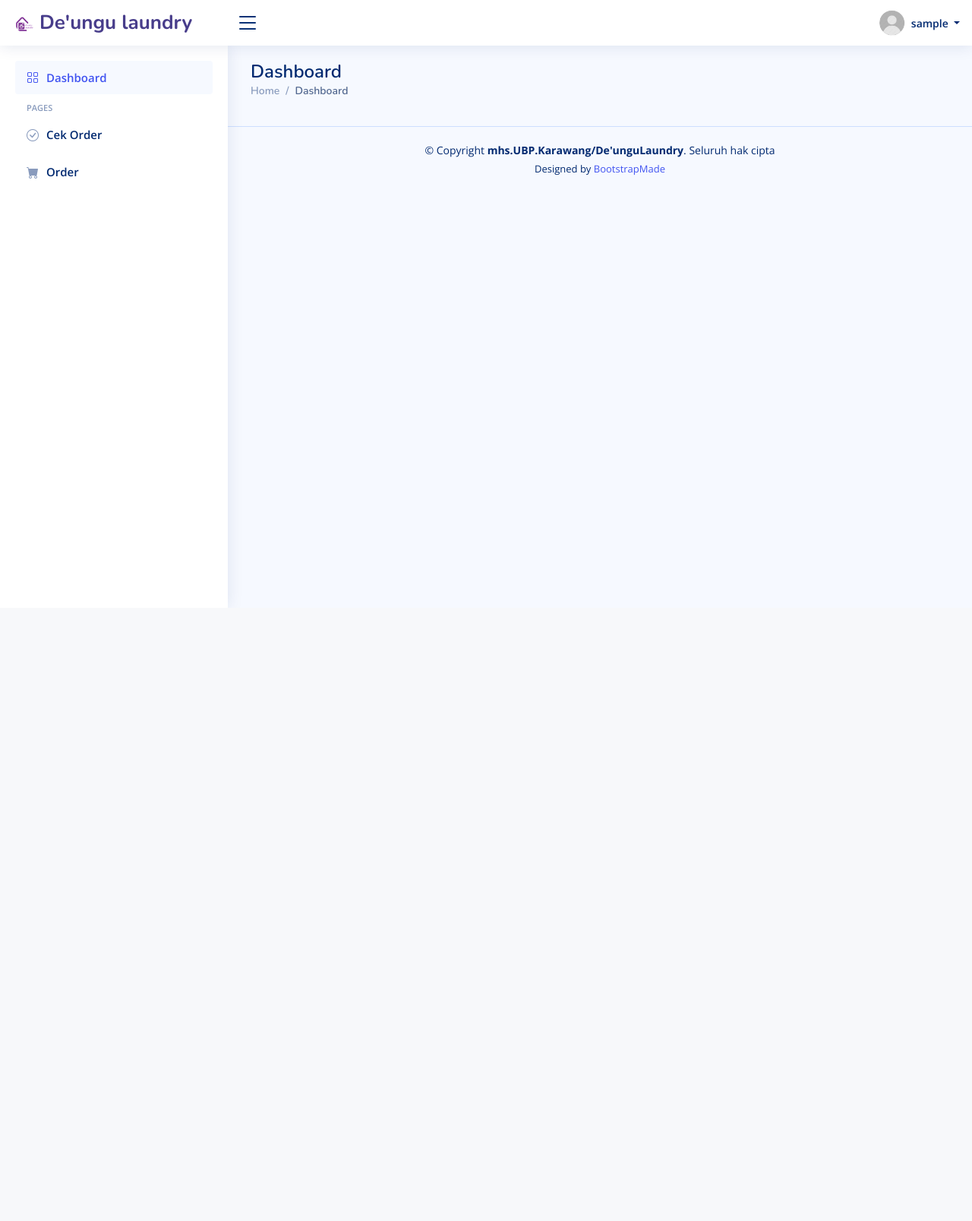
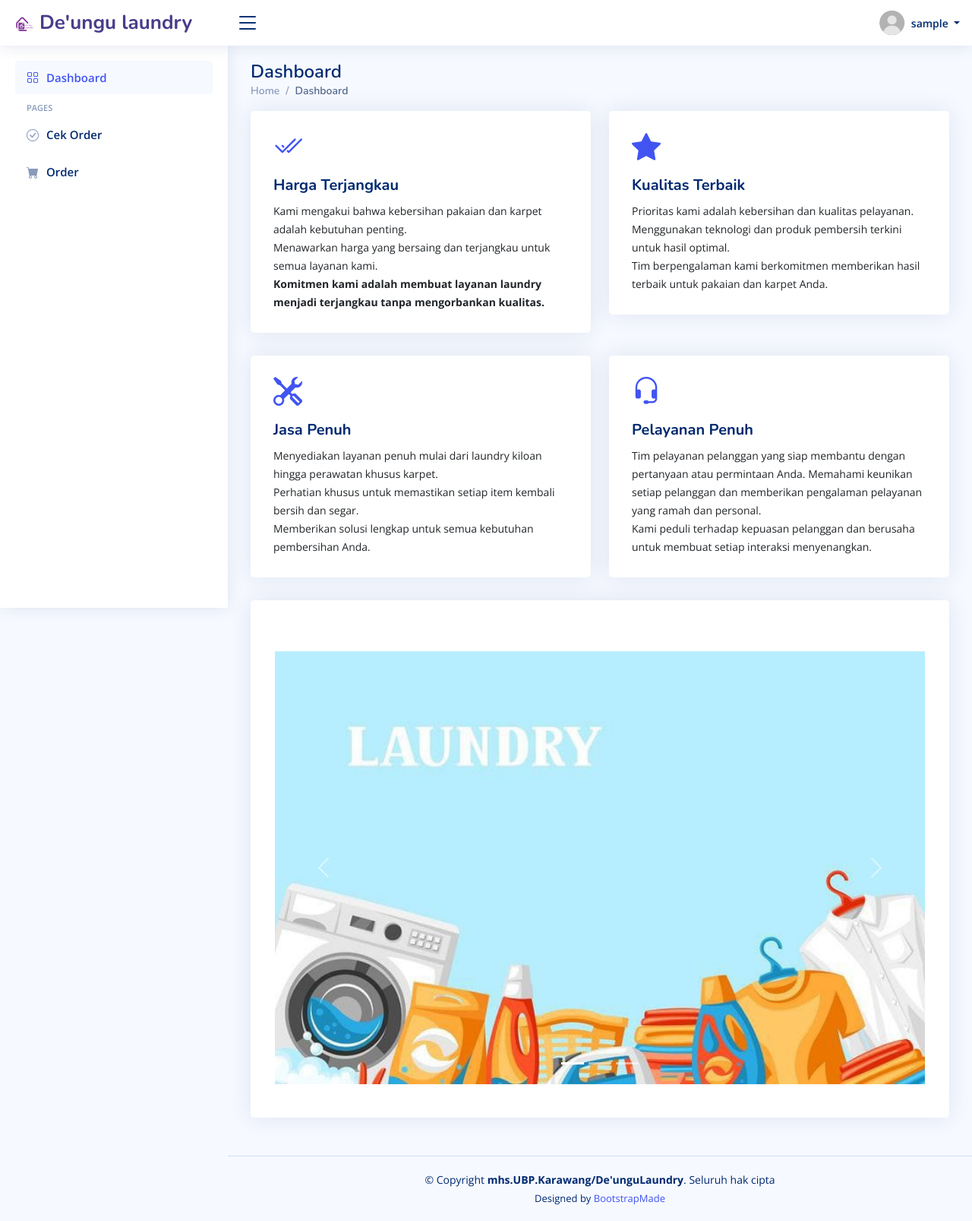
Before and after one commit to muhSalfazi/website_laundry, a PHP site: page /phpmailer/pages/content/dashboard/dashboard in a window 1280 px wide. Shown: the whole page at 76% size. Before the commit the page ends 783 px from the top, so only its background shows below. Run offline with PHP 8.4, Linux system fonts and the light colour scheme; the visitor is signed in with stand-in values (Sample User, id 1); some libraries are stand-ins or nearby versions.

Commit message:
website-laundry

```diff
--- a/pages/content/dashboard/dashboard-admin.php
+++ b/pages/content/dashboard/dashboard-admin.php
@@ -2,7 +2,7 @@
 session_start();
 if ($_SESSION['role'] != 'admin') {
     header('Location:../../../');
-    exit(session_destroy());
+    exit();
 }
 
 function getDashboardData($filter = 'today')
--- a/pages/content/dashboard/dashboard.php
+++ b/pages/content/dashboard/dashboard.php
@@ -5,8 +5,8 @@ if ($_SESSION['role'] != 'pelanggan') {
     header('Location: ../../../');
 }
 $ds = DIRECTORY_SEPARATOR;
-$base_dir = realpath( dirname( __FILE__ )  . $ds . '../../../' ) . $ds;
-require_once( "{$base_dir}pages{$ds}core{$ds}header.php" );
+$base_dir = realpath(dirname(__FILE__)  . $ds . '../../../') . $ds;
+require_once("{$base_dir}pages{$ds}core{$ds}header.php");
 
 ?>
 
@@ -22,18 +22,110 @@ require_once( "{$base_dir}pages{$ds}core{$ds}header.php" );
         </nav>
     </div><!-- End Page Title -->
 
-    <section class='section dashboard'>
-        <div class='row'>
+    <section class="section contact">
 
-            <!-- Start Ngoding Disini -->
+        <div class="col-xl-12">
 
-            <!-- End Ngoding Disini -->
+            <div class="row">
+                <div class="col-lg-6">
+                    <div class="info-box card">
+                        <i class="bi bi-check2-all"></i>
+                        <h3>Harga Terjangkau</h3>
+                        <p>Kami mengakui bahwa kebersihan pakaian dan karpet adalah kebutuhan penting.<br>
+                            Menawarkan harga yang bersaing dan terjangkau untuk semua layanan kami.<br>
+
+                            <strong>Komitmen kami adalah membuat layanan laundry menjadi terjangkau tanpa
+                                mengorbankan
+                                kualitas.</strong>
+                        </p>
+                    </div>
+                </div>
+                <div class="col-lg-6">
+                    <div class="info-box card">
+                        <i class="bi bi-star-fill"></i>
+                        <h3>Kualitas Terbaik</h3>
+                        <p>Prioritas kami adalah kebersihan dan kualitas pelayanan.
+                            Menggunakan teknologi dan produk pembersih terkini untuk hasil optimal.<br>
+                            Tim berpengalaman kami berkomitmen memberikan hasil terbaik untuk pakaian dan karpet
+                            Anda.</p>
+                    </div>
+                </div>
+                <div class="col-lg-6">
+                    <div class="info-box card">
+                        <i class="bi bi-tools"></i>
+                        <h3>Jasa Penuh</h3>
+                        <p>Menyediakan layanan penuh mulai dari laundry kiloan hingga perawatan khusus karpet. <br>
+                            Perhatian khusus untuk memastikan setiap item kembali bersih dan segar.<br>
+                            Memberikan solusi lengkap untuk semua kebutuhan pembersihan Anda.</p>
+                    </div>
+                </div>
+                <div class="col-lg-6">
+                    <div class="info-box card">
+                        <i class="bi bi-headset"></i>
+                        <h3>Pelayanan Penuh</h3>
+                        <p>Tim pelayanan pelanggan yang siap membantu dengan pertanyaan atau permintaan Anda.
+                            Memahami keunikan setiap pelanggan dan memberikan pengalaman pelayanan yang ramah dan
+                            personal.<br>
+                            Kami peduli terhadap kepuasan pelanggan dan berusaha untuk membuat setiap interaksi
+                            menyenangkan.</p>
+                    </div>
+                </div>
+            </div>
 
         </div>
+
+
+        <div class="col-lg-12">
+            <div class="card p-4">
+                <form action="forms/contact.php" method="post" class="php-email-form">
+                    <div class="row gy-4">
+
+
+                        <div class="card-body">
+                            <h5 class="card-title"></h5>
+
+                            <!-- Slides with indicators -->
+                            <div id="carouselExampleIndicators" class="carousel slide" data-bs-ride="carousel">
+                                <div class="carousel-indicators">
+                                    <button type="button" data-bs-target="#carouselExampleIndicators" data-bs-slide-to="0" class="active" aria-current="true" aria-label="Slide 1"></button>
+                                    <button type="button" data-bs-target="#carouselExampleIndicators" data-bs-slide-to="1" aria-label="Slide 2"></button>
+                                    <button type="button" data-bs-target="#carouselExampleIndicators" data-bs-slide-to="2" aria-label="Slide 3"></button>
+                                </div>
+                                <div class="carousel-inner">
+                                    <div class="carousel-item active">
+                                        <img src="../../../assets/img/foto4.jpg" class="d-block w-100" alt="foto1">
+                                    </div>
+                                    <div class="carousel-item">
+                                        <img src="../../../assets/img/foto2.jpg" class="d-block w-100" alt="foto2">
+                                    </div>
+                                    <div class="carousel-item">
+                                        <img src="../../../assets/img/foto5.jpg" class="d-block w-100" alt="foto3">
+                                    </div>
+                                </div>
+
+                                <button class="carousel-control-prev" type="button" data-bs-target="#carouselExampleIndicators" data-bs-slide="prev">
+                                    <span class="carousel-control-prev-icon" aria-hidden="true"></span>
+                                    <span class="visually-hidden">Previous</span>
+                                </button>
+                                <button class="carousel-control-next" type="button" data-bs-target="#carouselExampleIndicators" data-bs-slide="next">
+                                    <span class="carousel-control-next-icon" aria-hidden="true"></span>
+                                    <span class="visually-hidden">Next</span>
+                                </button>
+
+                            </div><!-- End Slides with indicators -->
+
+                        </div>
+
+                    </div>
+                </form>
+            </div>
+
+        </div>
+
     </section>
 
 </main><!-- End #main -->
 
 <?php
-require_once( "{$base_dir}pages{$ds}core{$ds}footer.php" );
+require_once("{$base_dir}pages{$ds}core{$ds}footer.php");
 ?>
--- a/pages/core/footer.php
+++ b/pages/core/footer.php
@@ -59,16 +59,6 @@ document.getElementById("logoutButton").addEventListener("click", function() {
         // Tidak lakukan apa-apa jika pengguna membatalkan logout
     }
 });
-
-// Tambahkan event click untuk menutup dropdown jika diklik di luar dropdown
-document.addEventListener('click', function(e) {
-    if (!e.target.closest('.dropdown')) {
-        var dropdowns = document.querySelectorAll('.dropdown-menu');
-        dropdowns.forEach(function(dropdown) {
-            dropdown.classList.remove('show');
-        });
-    }
-});
 </script>
 
 
--- a/pages/core/sidebar.php
+++ b/pages/core/sidebar.php
@@ -25,7 +25,7 @@
             echo "<li class='nav-heading'>Pages</li>";
             echo '
             <li class=\'nav-item\'>
-                <a class=\'nav-link collapsed\' href=\'../../content/admin/Pelanggan\'>
+                <a class=\'nav-link collapsed\' href=\'../../content/admin/pelanggan\'>
                     <i class=\'bi bi-people\'></i>
                     <span>Data Pelanggan</span>
                 </a>
```
Also changed, not shown: .github/workflows/php.yml (deleted), assets/img/foto2.jpg (added), assets/img/foto3.jpg (added), assets/img/foto4.jpg (added), assets/img/foto5.jpg (added).
